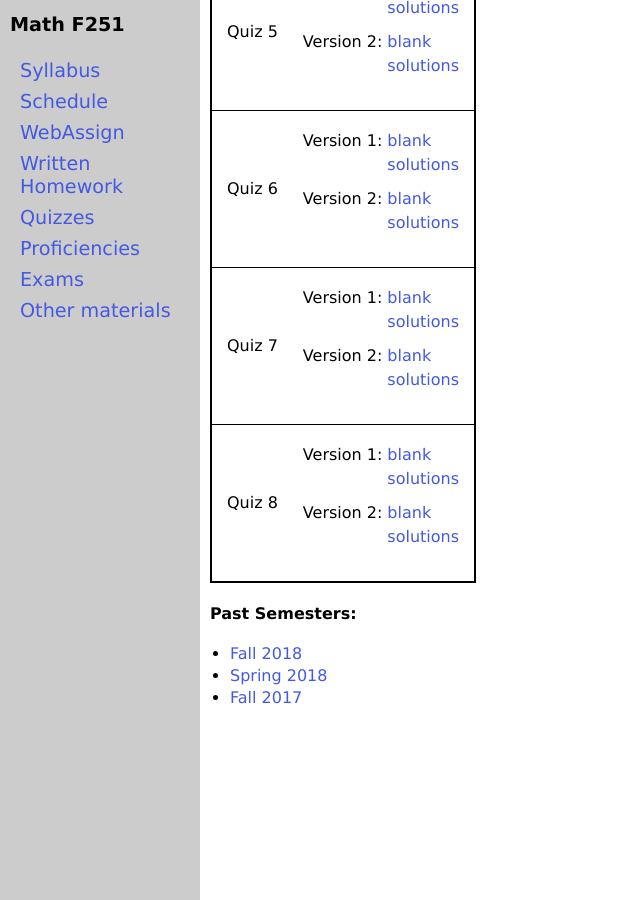
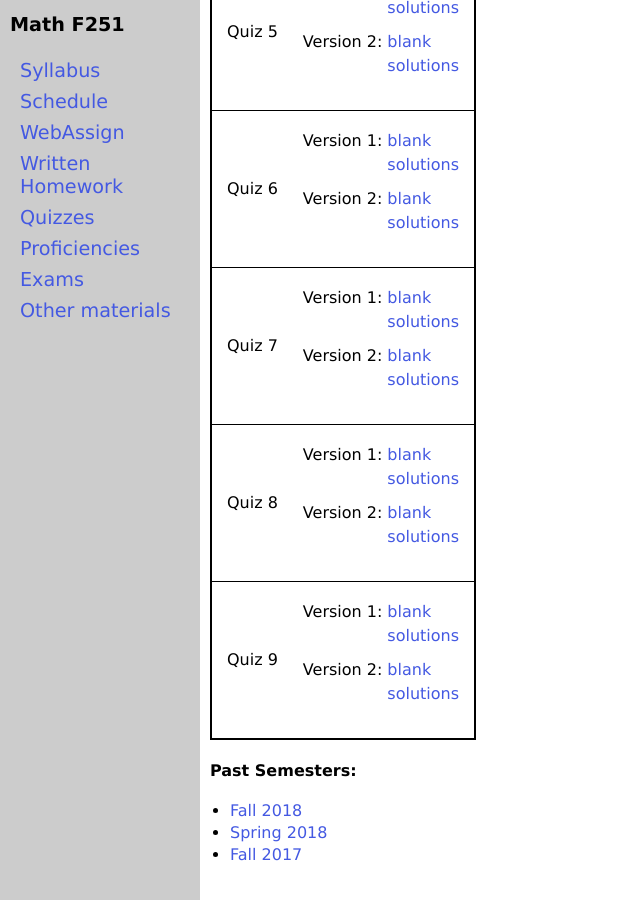
Before and after one commit to uaf-math/calc1, a Jekyll site: the page built from quizzes.md, in a window 1280 px wide and 900 px high, scrolled down 637 px. Shown: the whole window, without its empty margins (0-640 px from the left). Built offline with Jekyll 4.4.1, drawn with Linux system fonts in a browser that asks for light colours.

Commit message:
post solutions to quiz 9

```diff
--- a/_data/quizzes-s2019.yml
+++ b/_data/quizzes-s2019.yml
@@ -57,3 +57,11 @@
       - name: Version 2
         blank: Quiz-8-v2.pdf
         solutions: Quiz-8-v2-Sols.pdf
+  - name: Quiz 9
+    versions:
+      - name: Version 1
+        blank: Quiz-9-v1.pdf
+        solutions: Quiz-9-v1-Sols.pdf
+      - name: Version 2
+        blank: Quiz-9-v2.pdf
+        solutions: Quiz-9-v2-Sols.pdf
```
Also changed, not shown: 4 other files.
